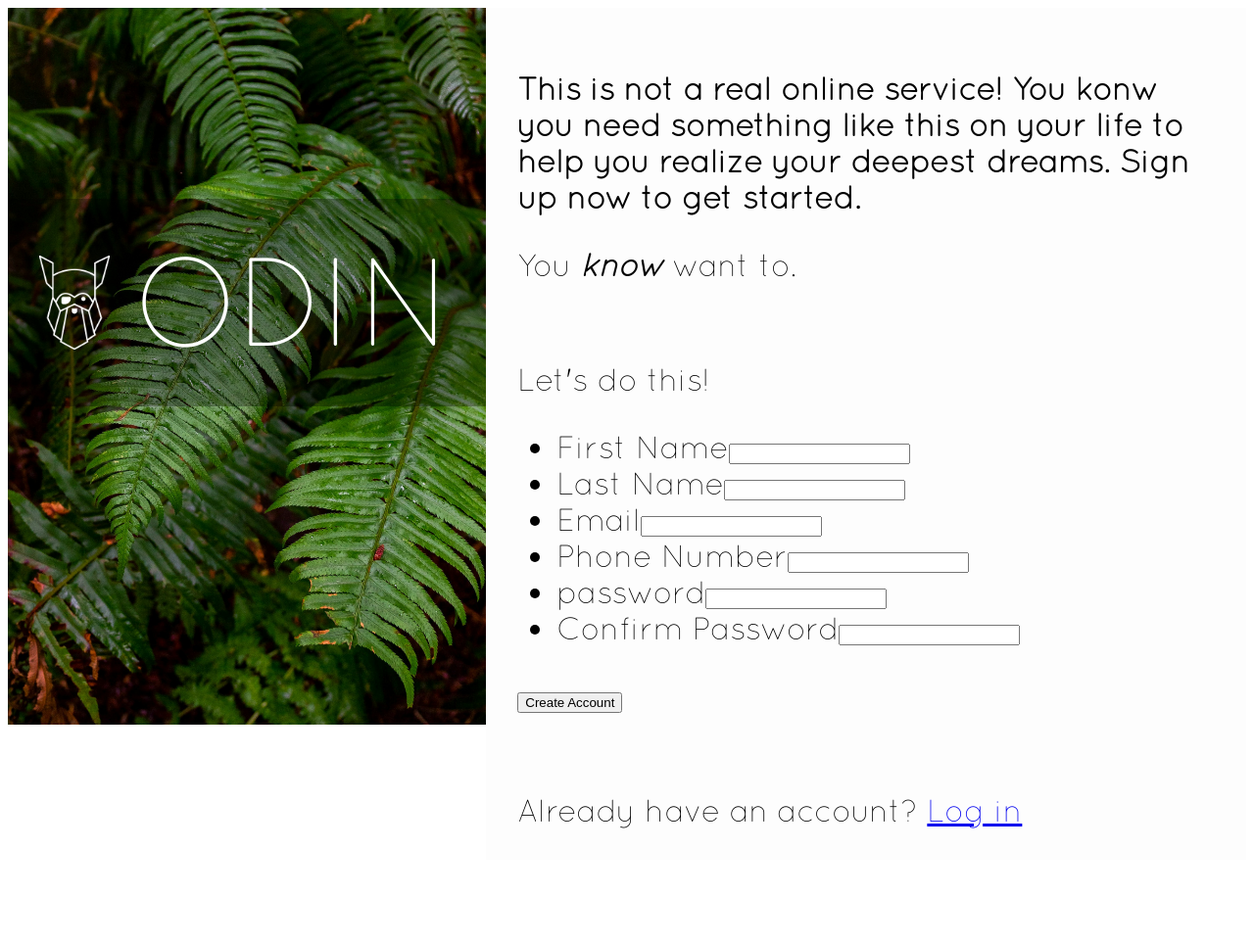
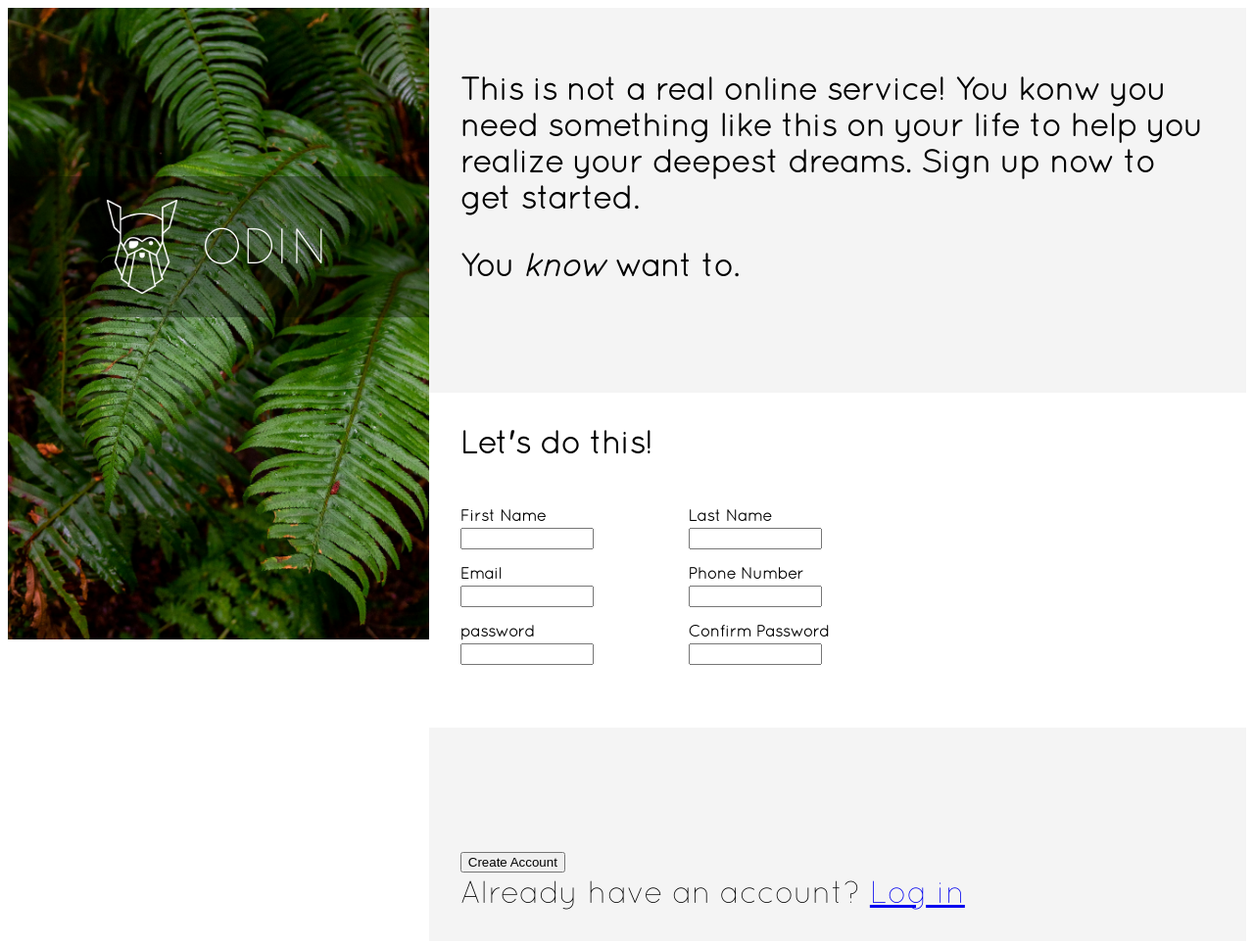
Before and after one commit to zrtgzrtg/sign-up-form, a plain HTML site: page index.html in a window 1280 px wide. Shown: the whole page at 98% size. Before the commit the page ends 886 px from the top, so only its background shows below. Drawn offline with Linux system fonts and the light colour scheme.

Commit message:
Fixing scaling Problems when using weird a-ratios

```diff
--- a/index.html
+++ b/index.html
@@ -14,6 +14,7 @@
             <div class="odin-image"></div>
             <span class="odin-span">ODIN</span>
           </div>
+          <div class="odin-image-spacing-div"></div>
         </div>
       </div>
       <div class="right-side">
@@ -29,7 +30,7 @@
         </div>
         <div class="content-2">
           <div class="header-content-2">Let's do this!</div>
-          <form action="">
+          <form action="/submit" method="post" id="my-form">
             <ul>
               <li>
                 <label for="first-name">First Name</label
@@ -45,7 +46,7 @@
               </li>
               <li>
                 <label for="phone-number">Phone Number</label
-                ><input type="number" for="phone-number" name="phone-number" />
+                ><input type="tel" for="phone-number" name="phone-number" />
               </li>
               <li>
                 <label for="password">password</label
@@ -60,12 +61,13 @@
                 />
               </li>
             </ul>
-            <div class="submit-button-container">
-              <button type="submit">Create Account</button>
-            </div>
+            <div class="content-2-spacing-div"></div>
           </form>
         </div>
         <div class="content-3">
+          <div class="submit-button-container">
+            <button form="my-form" type="submit">Create Account</button>
+          </div>
           Already have an account? <a href="login">Log in</a>
         </div>
       </div>
--- a/style.css
+++ b/style.css
@@ -20,39 +20,57 @@ html {
 }
 .left-side {
     flex: 1 1 34%;
+    max-width: 34%;
     height: 100vh;
+    width: auto;
     background-image: url("images/sign-up-form-picture.jpg");
     background-size: contain;
     background-repeat: no-repeat;
     padding: 0px;
     margin: 0px;
+    aspect-ratio: 1.40625/1;
+    display: flex;
 }
 .right-side {
     flex: 1 1 65%;
     display: flex;
     flex-direction: column;
-    background-color: rgb(128,128,128,2%);
-    padding: 4vh;
+    background-color: rgb(128,128,128,9%);
     justify-content: center;
     gap: 10vh;
+}
+.right-side > * {
+    padding: 4vh;
 }
 .top-text {
     max-width: 40ch;
 }
+.odin-image-spacing-div {
+}
 .odin-image-background {
+    min-width: 0px;
+    min-height: 0px;
+    flex: 1;
     background-color: rgb(0,0,0, 30%);
     margin-top: 40%;
     padding: 1rem;
+    height: 10%;
+    display: flex;
 }
 .odin-image-container {
+    min-width: 0px;
+    min-height: 0px;
+    flex: 1;
     display: flex;
     justify-content: center;
     align-items: center;
 }
 .odin-span {
+    min-width: 0px;
+    min-height: 0px;
     color: white;
     font-family: "quicksand";
-    font-size: 4rem;
+    font-size: 4vw;
 }
 .odin-image {
     background-image: url("images/odin-lined.png");
@@ -61,8 +79,41 @@ html {
     height: 12vh;
     width: 12vh;
 }
-.content-1 {
-}
-.content-1 >div>* {
+.content-1 >* {
     font-weight: bold;
 }
+.content-2 {
+    background-color: white;
+}
+.content-2>div {
+    font-weight: 1000;
+}
+.content-2 form {
+    display: flex;
+}
+.content-2-spacing-div {
+    flex: 1 1 70%;
+}
+.content-2 > form {
+    flex: 1 1 50%;
+}
+ul {
+    padding: 0px;
+    list-style-type: none;
+    display: flex;
+    flex-wrap: wrap;
+}
+li {
+    flex: 1 1 50%;
+}
+li > label + input {
+    display: block;
+}
+li > label {
+    font-size: 0.5rem;
+    font-weight: bold;
+}
+li > input {
+    width: 10vw;
+    height: 2vh;
+}
```
